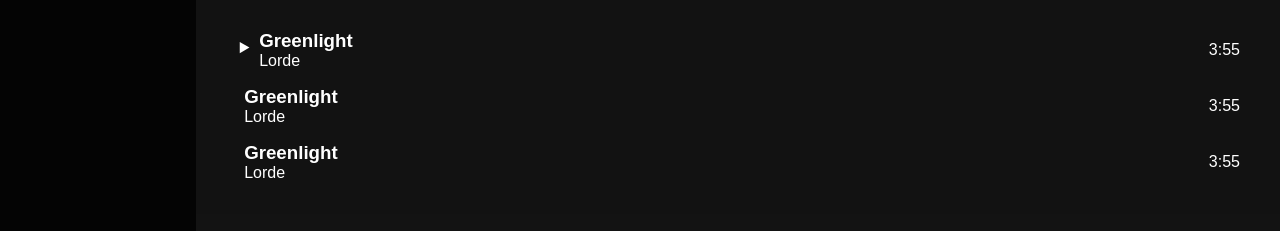
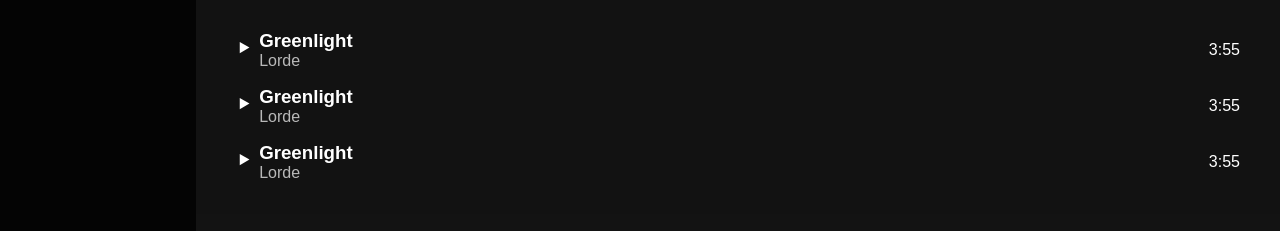
Before and after one commit to atssini23/SpotifyREACT, a React (Create React App) app: page /playlist/101 in a window 1280 px wide. Shown: the part 429-660 px from the top of the page. Built offline with nearby package versions, Linux system fonts and the light colour scheme.

Commit message:
svg file added for icons

```diff
--- a/src/components/pages/Playlist.js
+++ b/src/components/pages/Playlist.js
@@ -1,4 +1,8 @@
 import React from "react";
+import PlayIcon from "../../svg/PlayIcon";
+import IconsHeart from "../../svg/IconsHeart";
+import IconsDots from "../../svg/IconsDots";
+import SongIcon from "../../svg/SongIcon";
 import { useParams } from "react-router-dom";
 
 const PlaylistPage = () => {
@@ -31,61 +35,21 @@
         <div className="playlistPageSongs">
           <div className="playlistButtons">
             <span className="playIcon">
-              <svg
-                height="16"
-                role="img"
-                width="16"
-                viewBox="0 0 24 24"
-                aria-hidden="true"
-              >
-                <polygon
-                  points="21.57 12 5.98 3 5.98 21 21.57 12"
-                  fill="currentColor"
-                ></polygon>
-              </svg>
+              <PlayIcon />
             </span>
             <div className="icons">
               <div className=" icon iconsHeart">
-                <svg
-                  fill="currentColor"
-                  role="img"
-                  height="32"
-                  width="32"
-                  viewBox="0 0 32 32"
-                  class="Svg-ulyrgf-0 hJgLcF"
-                >
-                  <path d="M27.672 5.573a7.904 7.904 0 00-10.697-.489c-.004.003-.425.35-.975.35-.564 0-.965-.341-.979-.354a7.904 7.904 0 00-10.693.493A7.896 7.896 0 002 11.192c0 2.123.827 4.118 2.301 5.59l9.266 10.848a3.196 3.196 0 004.866 0l9.239-10.819A7.892 7.892 0 0030 11.192a7.896 7.896 0 00-2.328-5.619zm-.734 10.56l-9.266 10.848c-.837.979-2.508.979-3.346 0L5.035 16.104A6.9 6.9 0 013 11.192 6.9 6.9 0 015.035 6.28a6.935 6.935 0 014.913-2.048 6.89 6.89 0 014.419 1.605A2.58 2.58 0 0016 6.434c.914 0 1.555-.53 1.619-.585a6.908 6.908 0 019.346.431C28.277 7.593 29 9.337 29 11.192s-.723 3.6-2.062 4.941z"></path>
-                </svg>
+                <IconsHeart />
               </div>
               <div className="icon iconsDots">
-                <svg
-                  fill="currentColor"
-                  role="img"
-                  height="32"
-                  width="32"
-                  viewBox="0 0 32 32"
-                  class="Svg-ulyrgf-0 hJgLcF"
-                >
-                  <path d="M5.998 13.999A2 2 0 105.999 18 2 2 0 005.998 14zm10.001 0A2 2 0 1016 18 2 2 0 0016 14zm10.001 0A2 2 0 1026.001 18 2 2 0 0026 14z"></path>
-                </svg>
+                <IconsDots />
               </div>
             </div>
           </div>
           <ul className="songList">
             <li>
               <div className="songIcon">
-                <svg
-                  height="32"
-                  role="img"
-                  width="32"
-                  viewBox="0 0 24 24"
-                  class="_61eb6013554e346ba715319eaf489008-scss"
-                >
-                  <polygon
-                    points="21.57 12 5.98 3 5.98 21 21.57 12"
-                    fill="currentColor"
-                  ></polygon>
-                </svg>
+                <SongIcon />
               </div>
               <div className="songDetails">
                 <h3>Greenlight </h3>
@@ -96,7 +60,9 @@
               </div>
             </li>
             <li>
-              <div className="songIcon"></div>
+              <div className="songIcon">
+                <SongIcon />
+              </div>
               <div className="songDetails">
                 <h3>Greenlight </h3>
                 <span>Lorde</span>
@@ -106,7 +72,9 @@
               </div>
             </li>
             <li>
-              <div className="songIcon"></div>
+              <div className="songIcon">
+                <SongIcon />
+              </div>
               <div className="songDetails">
                 <h3>Greenlight </h3>
                 <span>Lorde</span>
--- a/src/styles.scss
+++ b/src/styles.scss
@@ -343,6 +343,9 @@
       h3{
         margin: 0;
       }
+      span{
+        color: rgba(255,255,255,0.7);
+      }
     }
     .songTime{
       margin-left: auto;
@@ -350,7 +353,7 @@
     .songIcon{
       padding-right: 0.5rem;
       svg{
-        fill: white;
+        fill: rgba(255,255,255,0.7);
         width: 15px;
         height: 15px;
       }
--- /dev/null
+++ b/src/svg/IconsDots.js
@@ -0,0 +1,17 @@
+import React from "react";
+
+const IconsDots = () => {
+  return (
+    <svg
+      fill="currentColor"
+      role="img"
+      height="32"
+      width="32"
+      viewBox="0 0 32 32"
+      class="Svg-ulyrgf-0 hJgLcF"
+    >
+      <path d="M5.998 13.999A2 2 0 105.999 18 2 2 0 005.998 14zm10.001 0A2 2 0 1016 18 2 2 0 0016 14zm10.001 0A2 2 0 1026.001 18 2 2 0 0026 14z"></path>
+    </svg>
+  );
+};
+export default IconsDots;
--- /dev/null
+++ b/src/svg/IconsHeart.js
@@ -0,0 +1,17 @@
+import React from "react";
+
+const IconsHeart = () => {
+  return (
+    <svg
+      fill="currentColor"
+      role="img"
+      height="32"
+      width="32"
+      viewBox="0 0 32 32"
+      class="Svg-ulyrgf-0 hJgLcF"
+    >
+      <path d="M27.672 5.573a7.904 7.904 0 00-10.697-.489c-.004.003-.425.35-.975.35-.564 0-.965-.341-.979-.354a7.904 7.904 0 00-10.693.493A7.896 7.896 0 002 11.192c0 2.123.827 4.118 2.301 5.59l9.266 10.848a3.196 3.196 0 004.866 0l9.239-10.819A7.892 7.892 0 0030 11.192a7.896 7.896 0 00-2.328-5.619zm-.734 10.56l-9.266 10.848c-.837.979-2.508.979-3.346 0L5.035 16.104A6.9 6.9 0 013 11.192 6.9 6.9 0 015.035 6.28a6.935 6.935 0 014.913-2.048 6.89 6.89 0 014.419 1.605A2.58 2.58 0 0016 6.434c.914 0 1.555-.53 1.619-.585a6.908 6.908 0 019.346.431C28.277 7.593 29 9.337 29 11.192s-.723 3.6-2.062 4.941z"></path>
+    </svg>
+  );
+};
+export default IconsHeart;
--- /dev/null
+++ b/src/svg/PlayIcon.js
@@ -0,0 +1,19 @@
+import React from "react";
+
+const PlayIcon = () => {
+  return (
+    <svg
+      height="16"
+      role="img"
+      width="16"
+      viewBox="0 0 24 24"
+      aria-hidden="true"
+    >
+      <polygon
+        points="21.57 12 5.98 3 5.98 21 21.57 12"
+        fill="currentColor"
+      ></polygon>
+    </svg>
+  );
+};
+export default PlayIcon;
--- /dev/null
+++ b/src/svg/SongIcon.js
@@ -0,0 +1,19 @@
+import React from "react";
+
+const SongIcon = () => {
+  return (
+    <svg
+      height="32"
+      role="img"
+      width="32"
+      viewBox="0 0 24 24"
+      class="_61eb6013554e346ba715319eaf489008-scss"
+    >
+      <polygon
+        points="21.57 12 5.98 3 5.98 21 21.57 12"
+        fill="currentColor"
+      ></polygon>
+    </svg>
+  );
+};
+export default SongIcon;
```
